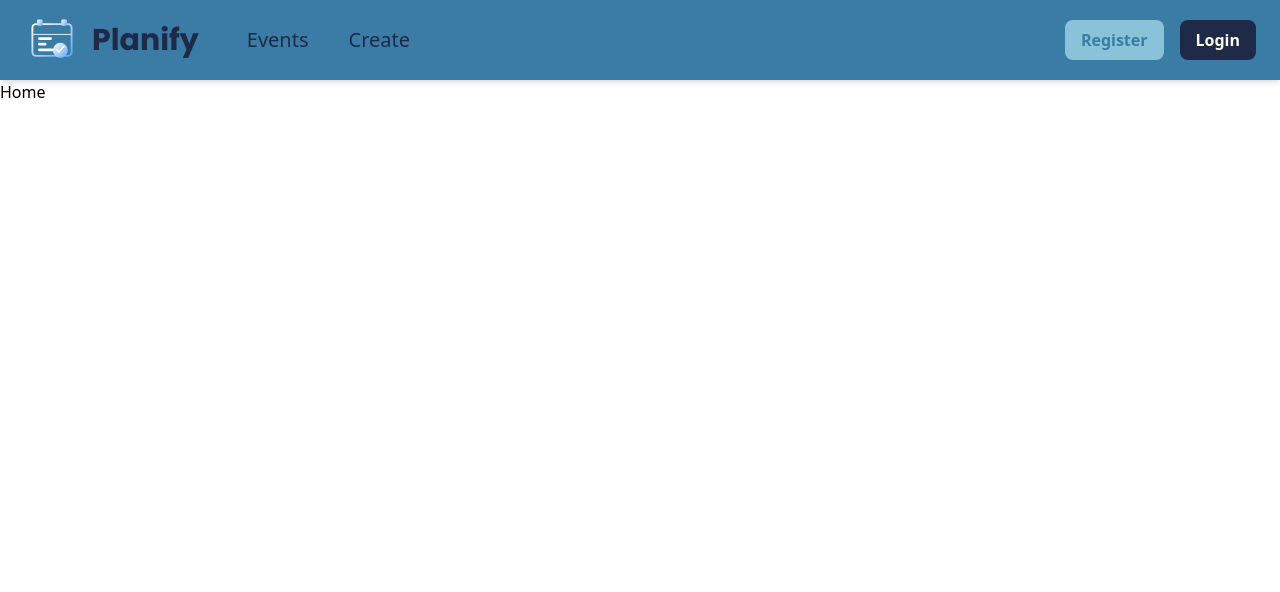
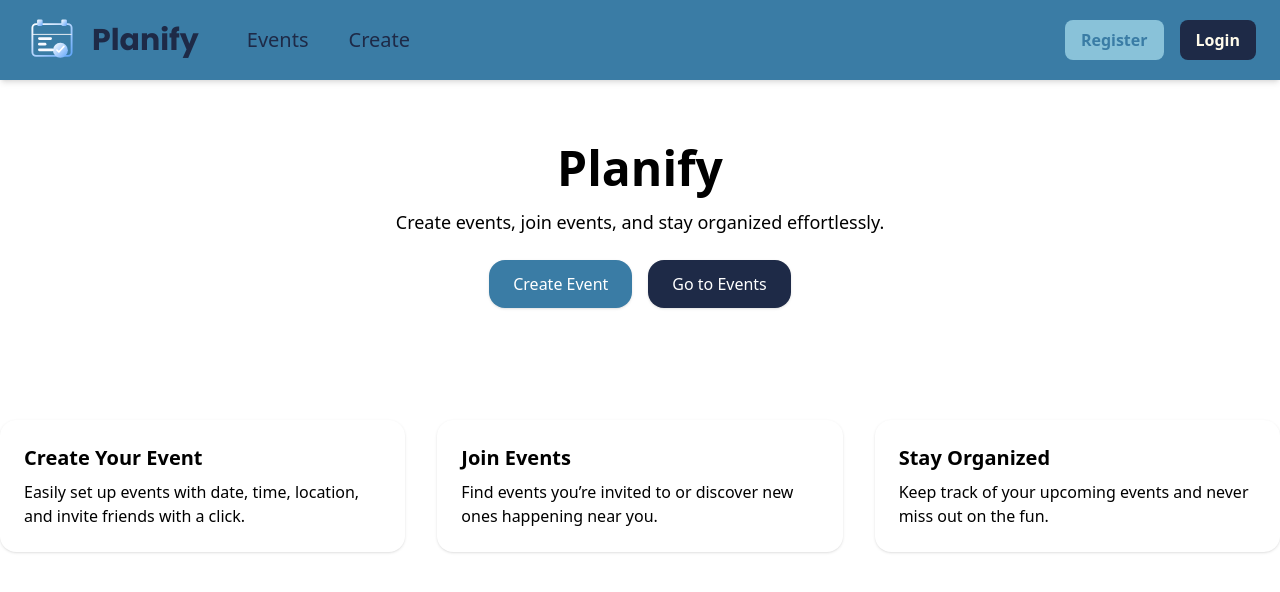
Before and after one commit to Kroplewski-M/Planify-2.0, a React (Vite) app in the folder frontend/: page / in a window 1280 px wide. Shown: the top 592 px of the page. Built offline with nearby package versions, Linux system fonts and the light colour scheme; no server answers.

Commit message:
home page

```diff
--- a/frontend/src/pages/home.jsx
+++ b/frontend/src/pages/home.jsx
@@ -1,7 +1,56 @@
-export default function Home(){
-    return(
-        <>
-            <h1 className="">Home</h1>
-        </>
-    )
+import { NavLink } from "react-router-dom";
+
+export default function Home() {
+  return (
+    <div className="w-full">
+      <header className="py-16">
+        <div className="container mx-auto text-center">
+          <h1 className="text-5xl font-bold mb-4">Planify</h1>
+          <p className="text-lg mb-6">
+            Create events, join events, and stay organized effortlessly.
+          </p>
+
+          <div className="flex justify-center gap-4">
+            <NavLink
+              to="/create"
+              className="px-6 py-3 bg-primary text-white rounded-2xl shadow hover:bg-primary/90 transition"
+            >
+              Create Event
+            </NavLink>
+            <NavLink
+              to="/events"
+              className="px-6 py-3 bg-accent text-white rounded-2xl shadow hover:bg-accent/90 transition"
+            >
+              Go to Events
+            </NavLink>
+          </div>
+        </div>
+      </header>
+
+      <section className="container mx-auto mt-12 grid grid-cols-1 md:grid-cols-3 gap-8 features">
+        <div className="p-6 bg-white shadow rounded-2xl">
+          <h3 className="text-xl font-semibold mb-2">Create Your Event</h3>
+          <p>
+            Easily set up events with date, time, location, and invite friends
+            with a click.
+          </p>
+        </div>
+
+        <div className="p-6 bg-white shadow rounded-2xl">
+          <h3 className="text-xl font-semibold mb-2">Join Events</h3>
+          <p>
+            Find events you’re invited to or discover new ones happening near
+            you.
+          </p>
+        </div>
+
+        <div className="p-6 bg-white shadow rounded-2xl">
+          <h3 className="text-xl font-semibold mb-2">Stay Organized</h3>
+          <p>
+            Keep track of your upcoming events and never miss out on the fun.
+          </p>
+        </div>
+      </section>
+    </div>
+  );
 }
```
